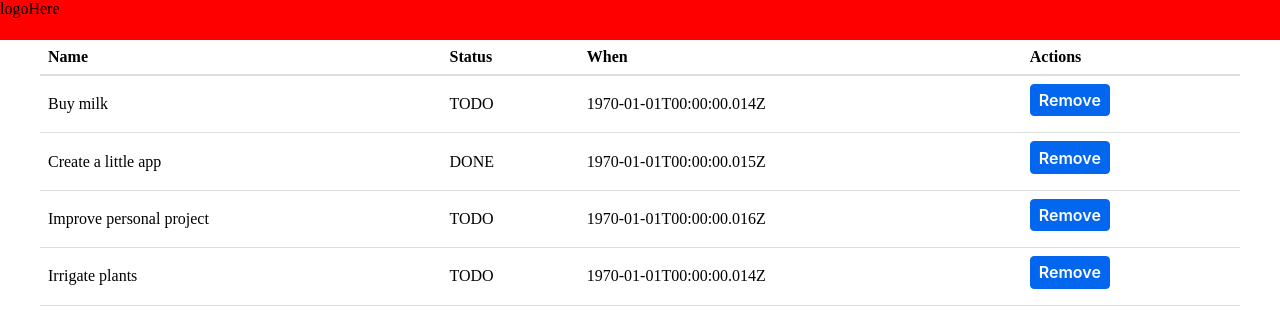
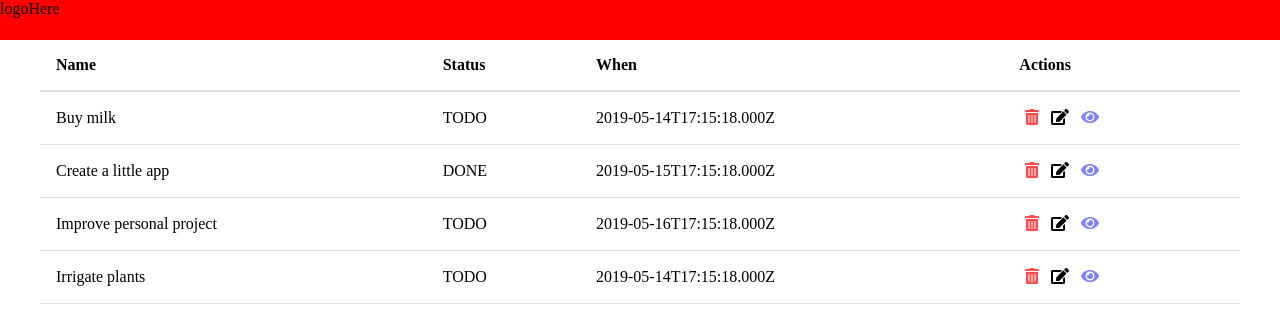
Before and after one commit to odravison/aubay-todo-frontend, a React (Create React App) app: page / in a window 1280 px wide. Shown: the top 328 px of the page. Built offline with nearby package versions, Linux system fonts and the light colour scheme.

Commit message:
Implements all table and button view
Implements the functions (without logic) called by each action button in table

Removes unused css properties in index.css file

Adds new icons from fontawesome lib

```diff
--- a/src/App.js
+++ b/src/App.js
@@ -1,8 +1,7 @@
 import React, { Component } from 'react';
 
 import { library } from '@fortawesome/fontawesome-svg-core';
-import { FontAwesomeIcon } from '@fortawesome/react-fontawesome';
-import { faStroopwafel } from '@fortawesome/free-solid-svg-icons';
+import { faStroopwafel, faEdit, faTrashAlt, faEye } from '@fortawesome/free-solid-svg-icons';
 
 import Table from './components/Table';
 import Navbar from './components/Navbar';
@@ -10,20 +9,32 @@ import { getTaskPreBuiltList } from './virtual-persistent-data/data';
 
 const headList = ['Name', 'Status', 'When'];
 
-library.add(faStroopwafel);
+library.add(faStroopwafel, faEdit, faTrashAlt, faEye);
 
 class App extends Component {
-  state = {
-    taskList: getTaskPreBuiltList()
-  };
 
-  removeTask = index => {
-    const { taskList } = this.state;
+  constructor(props){
+      super(props);
+      this.state = {
+        taskList: getTaskPreBuiltList()
+      };
 
-    this.setState({
-      taskList: taskList.filter((task, innerIndex) => innerIndex !== index)
-    });
-  };
+      this.removeTask = index => {
+
+        this.setState({
+          taskList: this.state.taskList.filter((task, innerIndex) => innerIndex !== index)
+        });
+      };
+
+      this.editTask = index => {
+
+
+      }
+
+      this.detailTask = index => {
+
+    }
+  }
 
   render() {
     return (
@@ -34,6 +45,8 @@ class App extends Component {
             dataList={this.state.taskList}
             headDataList={headList}
             removeTask={this.removeTask}
+            editTask={this.editTask}
+            detailTask={this.detailTask}
           />
         </div>
       </div>
--- a/src/components/Table.js
+++ b/src/components/Table.js
@@ -5,15 +5,29 @@ import './Table.css';
 
 const RemoveButtonSimpleComponent = props => {
     const { removeAction, targetItem } = props;
+    return (
+        <button onClick={() => { removeAction(targetItem); }} style={{ color: 'red', opacity: 0.7 }}>
+            <FontAwesomeIcon icon="trash-alt" />
+        </button>
+    );
+};
+
+const EditButtonSimpleComponent = props => {
+    const { editAction, targetItem } = props;
 
     return (
-    <button
-      onClick={() => {
-        removeAction(targetItem);
-      }}
-    >
-      {' '}
-      Remove{' '}
+        <button onClick={() => { editAction(targetItem); }}>
+            <FontAwesomeIcon icon="edit" />
+        </button>
+    );
+};
+
+const DetailButtonSimpleComponent = props => {
+    const { detailAction, targetItem } = props;
+
+    return (
+        <button onClick={() => { detailAction(targetItem); }} style={{ color: 'blue', opacity: 0.5 }}>
+            <FontAwesomeIcon icon="eye" />
         </button>
     );
 };
@@ -41,10 +55,9 @@ const BodyTableSimpleComponent = props => {
                 <td>{element.status}</td>
                 <td>{element.when}</td>
                 <td>
-          <RemoveButtonSimpleComponent
-            removeAction={props.removeItem}
-            targetItem={index}
-          />
+                    <RemoveButtonSimpleComponent removeAction={props.removeItem} targetItem={index} />
+                    <EditButtonSimpleComponent editAction={props.editItem} targetItem={index} />
+                    <DetailButtonSimpleComponent detailAction={props.detailItem} targetItem={index} />
                 </td>
             </tr>
         );
@@ -54,13 +67,17 @@ const BodyTableSimpleComponent = props => {
 };
 
 class Table extends Component {
+
     render() {
-    const { dataList, headDataList, removeTask } = this.props;
-
+        const { dataList, headDataList, removeTask, editTask, detailTask } = this.props;
         return (
             <table>
                 <HeadTableSimpleComponent headList={headDataList} />
-        <BodyTableSimpleComponent dataBody={dataList} removeItem={removeTask} />
+                <BodyTableSimpleComponent
+                    dataBody={dataList}
+                    removeItem={removeTask}
+                    editItem={editTask}
+                    detailItem={detailTask} />
             </table>
         );
     }
--- a/src/index.css
+++ b/src/index.css
@@ -6,70 +6,15 @@ body {
 
 /* Buttons
   =============== */
-.button,
-a.button,
-button,
-[type='submit'],
-[type='reset'],
-[type='button'] {
+td button {
+  display: inline-block;
+  color: black;
+  border: none;
+  background-color: transparent;
+  cursor: pointer;
   -webkit-appearance: none;
-  display: inline-block;
-  border: 1px solid #0366ee;
-  border-radius: 4px;
-  background: #0366ee;
-  color: #ffffff;
-  font-weight: 600;
-  font-family: -apple-system, BlinkMacSystemFont, Helvetica Neue, Helvetica,
-    Arial, sans-serif;
-  font-size: 1rem;
-  text-transform: none;
-  padding: 0.45rem 0.5rem;
-  margin: 0 0 0.5rem 0;
-  vertical-align: middle;
-  text-align: center;
-  cursor: pointer;
-  text-decoration: none;
-  line-height: 1;
-}
-
-.button:hover,
-a.button:hover,
-button:hover,
-[type='submit']:hover,
-[type='reset']:hover,
-[type='button']:hover {
-  border: 1px solid #0250bc;
-  background: #0250bc;
-  color: #ffffff;
-  text-decoration: none;
-}
-
-.button:focus,
-.button:active,
-a.button:focus,
-a.button:active,
-button:focus,
-button:active,
-[type='submit']:focus,
-[type='submit']:active,
-[type='reset']:focus,
-[type='reset']:active,
-[type='button']:focus,
-[type='button']:active {
-  border: 1px solid #0250bc;
-  background: #0250bc;
-  color: #ffffff;
-  text-decoration: none;
-}
-
-.button::-moz-focus-inner,
-a.button::-moz-focus-inner,
-button::-moz-focus-inner,
-[type='submit']::-moz-focus-inner,
-[type='reset']::-moz-focus-inner,
-[type='button']::-moz-focus-inner {
-  border: 0;
-  padding: 0;
+  padding: 10 10 10 10px;
+  font-size: 1em;
 }
 
 /* Tables
@@ -96,7 +41,7 @@ td {
 th,
 td {
   text-align: left;
-  padding: 0.5rem;
+  padding: 1em;
 }
 
 caption {
--- a/src/virtual-persistent-data/data.js
+++ b/src/virtual-persistent-data/data.js
@@ -1,6 +1,10 @@
 const defaultDate = new Date();
 
-const getDateAddedInDays = amount => new Date(defaultDate.getDate() + amount);
+const getDateAddedInDays = amount => {
+  let result = new Date();
+  result.setDate(defaultDate.getDate() + amount);
+  return result;
+}
 
 export const statusList = ['TODO', 'DONE', 'LATE'];
 
```
Lines whose indentation alone changed are shown as unchanged.
